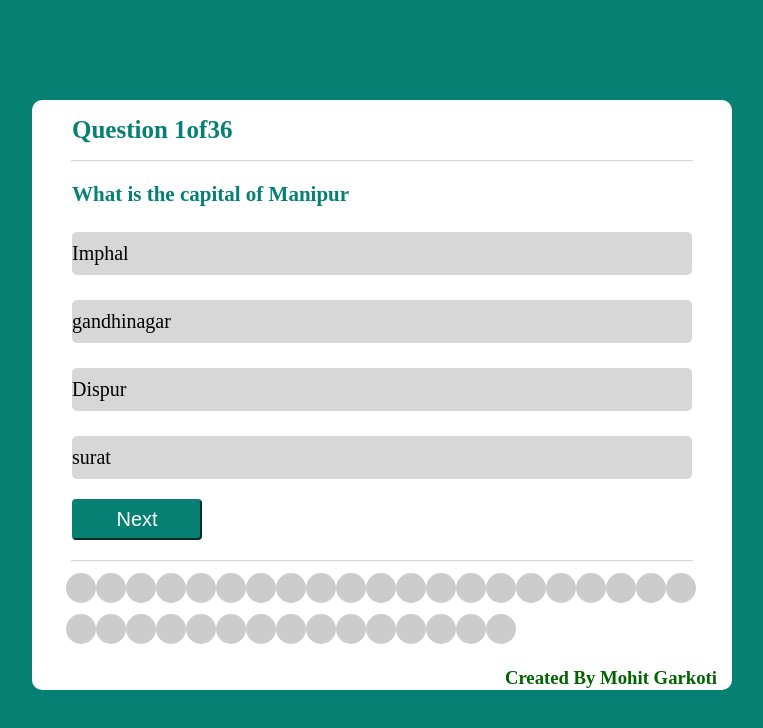
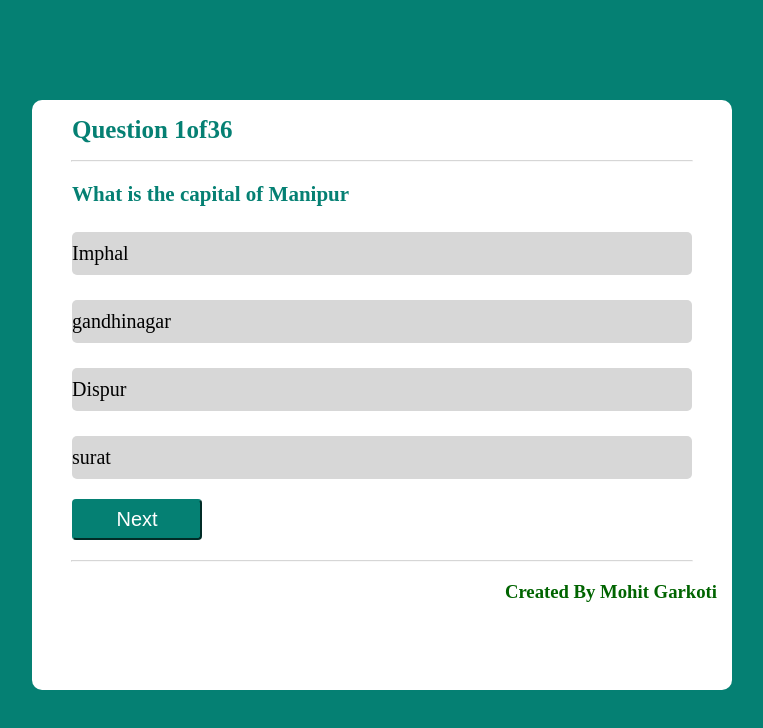
Before and after one commit to mohitgarkoti/Quiz, a plain HTML site: page index.html in a window 1280 px wide. Shown: the whole page, without its empty margins (258-1021 px from the left). Drawn offline with Linux system fonts and the light colour scheme.

Commit message:
ghdfjksgb

```diff
--- a/index.html
+++ b/index.html
@@ -38,12 +38,12 @@
         <hr class="hr2">
 
 
-        <div style="display: flex; justify-content: space-between;margin-top: 4px;margin-right: 10px;">
+        <!-- <div style="display: flex; justify-content: space-between;margin-top: 4px;margin-right: 10px;">
             <div class="answer-indicater">
 
             </div>
 
-        </div>
+        </div> -->
         <h3 style="text-align: right; color: darkgreen; font-weight: bolder; margin-right: 15px;">Created By Mohit
             Garkoti </h3>
     </div>
```
